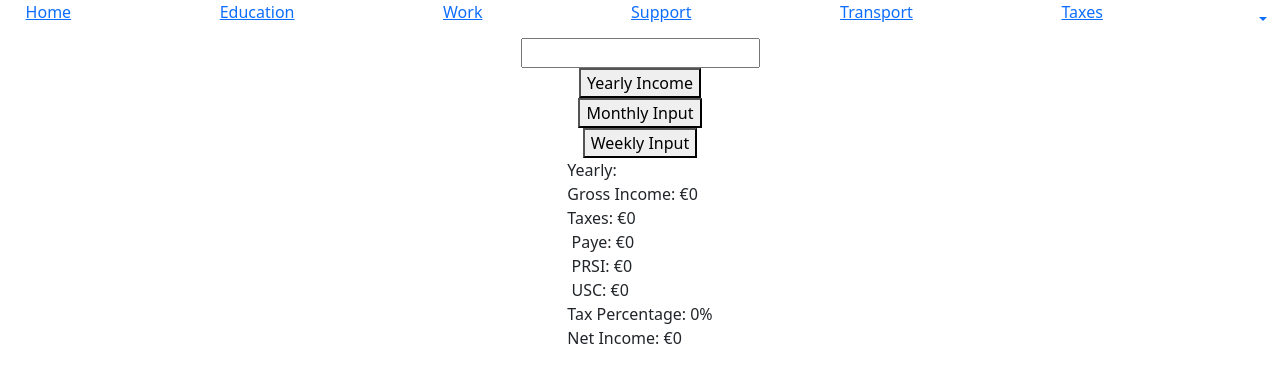
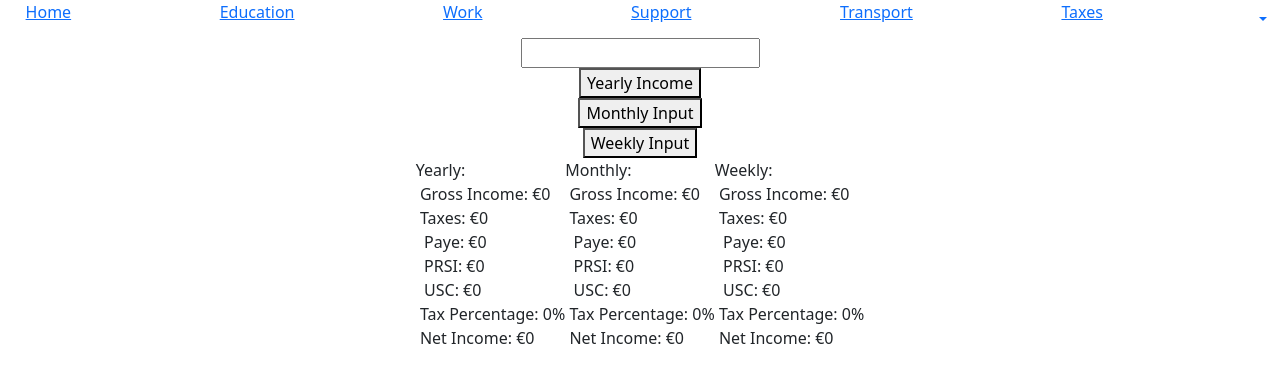
Before and after one commit to AllanNastin/AcuWelfare, a React (Create React App) app: page /taxes in a window 1280 px wide. Shown: the top 382 px of the page. Built offline with nearby package versions, Linux system fonts and the light colour scheme; some icons are missing.

Commit message:
Tax Update • Add Monthly & Weekly Details • Update Flex CSS

```diff
--- a/src/Components/CSS/Flex.css
+++ b/src/Components/CSS/Flex.css
@@ -11,7 +11,7 @@
   justify-content: space-between;
 }
 
-@media screen and (max-width: 600px) {
+@media screen and (max-width: 650px) {
   .flex {
     flex-direction: column;
     align-items: center;
--- a/src/Components/Pages/Taxes.jsx
+++ b/src/Components/Pages/Taxes.jsx
@@ -4,14 +4,14 @@ import { useState } from "react";
 import "../CSS/Flex.css";
 import "../CSS/Text.css";
 
-// var grossPay = 6;
+// var yearlyGrossPay = 6;
 var taxCredit = 3400;
 var cutOff = 45800;
 var lowBand = 0.2;
 var highBand = 0.4;
 var userInput = 0;
 var tempGrossPay = 0;
-// var tempyealryNetPay = 0;
+// var tempyearlyNetPay = 0;
 var tempPaye = 0;
 var tempUsc = 0;
 var tempPrsi = 0;
@@ -33,18 +33,30 @@ var prsiTaxRate = 0.04;
 
 export const Taxes = () => {
   const { t } = useTranslation();
-  const [yealryNetPay, setyealryNetPay] = useState(0);
+  const [yearlyNetPay, setYearlyNetPay] = useState(0);
+  const [yearlyUsc, setYearlyUsc] = useState(0);
+  const [yearlyPrsi, setYearlyPrsi] = useState(0);
+  const [yearlyPaye, setYearlyPaye] = useState(0);
+  const [yearlyTaxPay, setYearlyTaxPay] = useState(0);
+  const [yearlyGrossPay, setYearlyGrossPay] = useState(0);
+  const [monthlyNetPay, setMonthlyNetPay] = useState(0);
+  const [monthlyGrossPay, setMonthlyGrossPay] = useState(0);
+  const [monthlyUsc, setMonthlyUsc] = useState(0);
+  const [monthlyPrsi, setMonthlyPrsi] = useState(0);
+  const [monthlyPaye, setMonthlyPaye] = useState(0);
+  const [monthlyTaxPay, setMonthlyTaxPay] = useState(0);
+  const [weeklyNetPay, setWeeklyNetPay] = useState(0);
+  const [weeklyGrossPay, setWeeklyGrossPay] = useState(0);
+  const [weeklyUsc, setWeeklyUsc] = useState(0);
+  const [weeklyPrsi, setWeeklyPrsi] = useState(0);
+  const [weeklyPaye, setWeeklyPaye] = useState(0);
+  const [weeklyTaxPay, setWeeklyTaxPay] = useState(0);
   const [percentage, setPercentage] = useState(0);
-  const [grossPay, setGrossPay] = useState(0);
-  const [usc, setUsc] = useState(0);
-  const [prsi, setPrsi] = useState(0);
-  const [paye, setPaye] = useState(0);
-  const [taxPay, setTaxPay] = useState(0);
-  // const [grossPay, setGrossPay] = useState(0)
-  //   const [yealryNetPay, setyealryNetPay] = useState(0);
+  // const [yearlyGrossPay, setYearlyGrossPay] = useState(0)
+  //   const [yearlyNetPay, setyearlyNetPay] = useState(0);
   const getInputValue = (event) => {
     userInput = Number(event.target.value);
-    // console.log(grossPay);
+    // console.log(yearlyGrossPay);
   };
   async function calculateTaxYearly() {
     tempGrossPay = userInput;
@@ -60,7 +72,7 @@ export const Taxes = () => {
     calculateTax();
   }
   async function calculateTax() {
-    setGrossPay(tempGrossPay.toFixed(2));
+    setYearlyGrossPay(tempGrossPay.toFixed(2));
     tempUsc = 0;
     tempPrsi = 0;
     // paye = 0;
@@ -92,71 +104,44 @@ export const Taxes = () => {
     if (tempGrossPay > prsiCutOff) {
       tempPrsi = tempGrossPay * prsiTaxRate;
     }
-    setPrsi(tempPrsi.toFixed(2));
-    setUsc(tempUsc.toFixed(2));
-    setPaye(tempPaye.toFixed(2));
-    setTaxPay((tempPaye + tempPrsi + tempUsc).toFixed(2));
-    setyealryNetPay((tempGrossPay - (tempPaye + tempPrsi + tempUsc)).toFixed(2));
+
+    //Yearly
+    setYearlyUsc(tempUsc.toFixed(2));
+    setYearlyPaye(tempPaye.toFixed(2));
+    setYearlyPrsi(tempPrsi.toFixed(2));
+    setYearlyTaxPay((tempPaye + tempPrsi + tempUsc).toFixed(2));
+    setYearlyNetPay(
+      (tempGrossPay - (tempPaye + tempPrsi + tempUsc)).toFixed(2)
+    );
+
+    //Monthly
+    setMonthlyGrossPay((tempGrossPay / 12).toFixed(2));
+    setWeeklyUsc((tempUsc/52).toFixed(2));
+    setWeeklyPaye((tempPaye/52).toFixed(2));
+    setWeeklyPrsi((tempPrsi/52).toFixed(2));
+    setWeeklyTaxPay(((tempPaye + tempPrsi + tempUsc) / 52).toFixed(2));
+    setWeeklyNetPay(
+      ((tempGrossPay - (tempPaye + tempPrsi + tempUsc))/52).toFixed(2)
+    );
+
+    //Weekly
+    setWeeklyGrossPay((tempGrossPay / 52).toFixed(2));
+    setMonthlyUsc((tempUsc/12).toFixed(2));
+    setMonthlyPaye((tempPaye/12).toFixed(2));
+    setMonthlyPrsi((tempPrsi/12).toFixed(2));
+    setMonthlyTaxPay(((tempPaye + tempPrsi + tempUsc) / 12).toFixed(2));
+    setMonthlyNetPay(
+      ((tempGrossPay - (tempPaye + tempPrsi + tempUsc)) / 12).toFixed(2)
+    )
+
     setPercentage(
       (((tempPaye + tempPrsi + tempUsc) / tempGrossPay) * 100).toFixed(2)
     );
-
-    // console.log(
-    //   "Gross Pay: €" +
-    //     grossPay +
-    //     "\nTaxes due: €" +
-    //     taxPay +
-    //     "\n PAYE: €" +
-    //     paye +
-    //     "\n PRSI: €" +
-    //     prsi +
-    //     "\n USC: €" +
-    //     usc +
-    //     "\nPercentage: " +
-    //     percentage +
-    //     "%" +
-    //     "\nNet pay: €" +
-    //     yealryNetPay
-    // );
-
-    // <console className="logf">"Gross Pay: €" +
-    // grossPay +
-    // "\nTaxes due: €" +
-    // taxPay +
-    // "\n PAYE: €" +
-    // paye +
-    // "\n PRSI: €" +
-    // prsi +
-    // "\n USC: €" +
-    // usc +
-    // "\nPercentage: " +
-    // percentage + "%" +
-    // "\nNet pay: €" +
-    // yealryNetPay</console>
-    // (
-    //   "Gross Pay: €" +
-    //     grossPay +
-    //     "\nTaxes due: €" +
-    //     taxPay +
-    //     "\n PAYE: €" +
-    //     paye +
-    //     "\n PRSI: €" +
-    //     prsi +
-    //     "\n USC: €" +
-    //     usc +
-    //     "\nPercentage: " +
-    //     percentage + "%" +
-    //     "\nNet pay: €" +
-    //     yealryNetPay
-    // );
   }
 
   return (
     <div className="flex flex-centre">
       <input type="text" name="userInput" onChange={getInputValue} />
-      {/* <input type="submit" value={t("calculate_button")} /> */}
-      {/* <br /> */}
-      {/* take user input and print it */}
       <button
         onClick={() => {
           calculateTaxYearly();
@@ -178,23 +163,60 @@ export const Taxes = () => {
       >
         {t("weekly_input")}
       </button>
+      <div className="flex flex-equal-spacing">
+
       <p>
         {t("yearly")}:
         <br />
-        {t("gross_income")}: €{grossPay}
+        &nbsp;{t("gross_income")}: €{yearlyGrossPay}
         <br />
-        {t("taxes")}: €{taxPay}
+        &nbsp;{t("taxes")}: €{yearlyTaxPay}
         <br />
-        &nbsp;Paye: €{paye}
+        &nbsp;&nbsp;Paye: €{yearlyPaye}
         <br />
-        &nbsp;PRSI: €{prsi}
+        &nbsp;&nbsp;PRSI: €{yearlyPrsi}
         <br />
-        &nbsp;USC: €{usc}
+        &nbsp;&nbsp;USC: €{yearlyUsc}
         <br />
-        {t("tax_percentage")}: {percentage}%
+        &nbsp;{t("tax_percentage")}: {percentage}%
         <br />
-        {t("net_income")}: €{yealryNetPay}
+        &nbsp;{t("net_income")}: €{yearlyNetPay}
       </p>
+      <p>
+        {t("monthly")}:
+        <br />
+        &nbsp;{t("gross_income")}: €{monthlyGrossPay}
+        <br />
+        &nbsp;{t("taxes")}: €{monthlyTaxPay}
+        <br />
+        &nbsp;&nbsp;Paye: €{monthlyPaye}
+        <br />
+        &nbsp;&nbsp;PRSI: €{monthlyPrsi}
+        <br />
+        &nbsp;&nbsp;USC: €{monthlyUsc}
+        <br />
+        &nbsp;{t("tax_percentage")}: {percentage}%
+        <br />
+        &nbsp;{t("net_income")}: €{monthlyNetPay}
+      </p>
+      <p>
+        {t("weekly")}:
+        <br />
+        &nbsp;{t("gross_income")}: €{weeklyGrossPay}
+        <br />
+        &nbsp;{t("taxes")}: €{weeklyTaxPay}
+        <br />
+        &nbsp;&nbsp;Paye: €{weeklyPaye}
+        <br />
+        &nbsp;&nbsp;PRSI: €{weeklyPrsi}
+        <br />
+        &nbsp;&nbsp;USC: €{weeklyUsc}
+        <br />
+        &nbsp;{t("tax_percentage")}: {percentage}%
+        <br />
+        &nbsp;{t("net_income")}: €{weeklyNetPay}
+      </p>
+      </div>
     </div>
   );
 };
```
